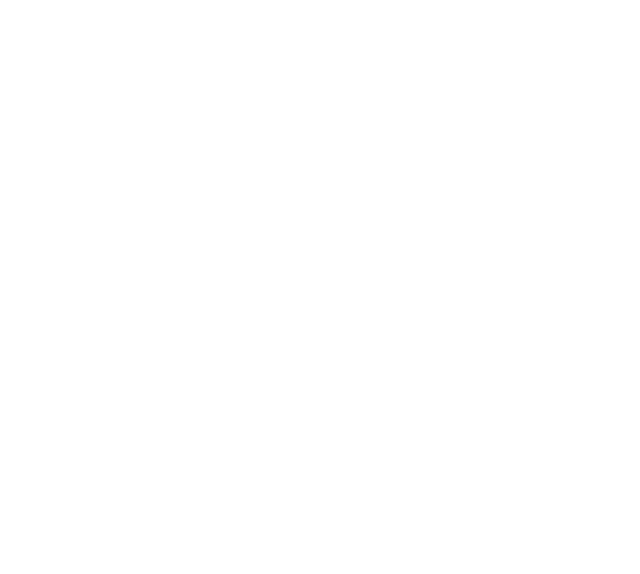
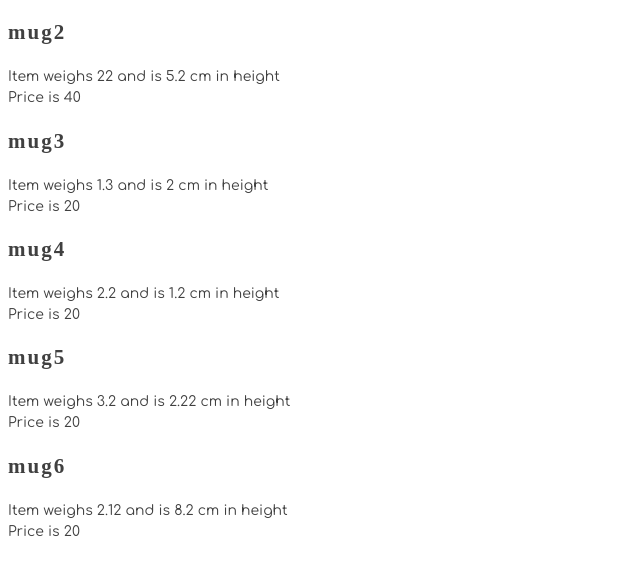
Before and after one commit to Matt-Martino/Hairy-Potter-Project, a website with bundled scripts: page src/index.html in a window 1280 px wide. Shown: the whole page, without its empty margins (0-640 px from the left). Built offline with nearby package versions, Linux system fonts and the light colour scheme; a web font is replaced by a local one.

Commit message:
Added a function that will list out all avaiable mugs and pots for sale, html string it up, and then display it on the website when pasted inbetween the atricle tags in the html document.

```diff
--- a/src/index.html
+++ b/src/index.html
@@ -9,5 +9,38 @@
 <body>
     <!--- CREATE YOUR ARTICLE (SEE INSTSRUCTIONS) BELOW THIS LINE --->
     <script src="./scripts/main.js" type="module"></script>
+    <article class="potteryList">
+        <section class="pottery" id="pottery--1">
+            <h2 class="pottery__shape">mug2</h2>
+            <div class="pottery__properties">
+              Item weighs 22 and is 5.2 cm in height
+            </div>
+            <div class="pottery__price">Price is 40</div>
+          </section><section class="pottery" id="pottery--1">
+            <h2 class="pottery__shape">mug3</h2>
+            <div class="pottery__properties">
+              Item weighs 1.3 and is 2 cm in height
+            </div>
+            <div class="pottery__price">Price is 20</div>
+          </section><section class="pottery" id="pottery--1">
+            <h2 class="pottery__shape">mug4</h2>
+            <div class="pottery__properties">
+              Item weighs 2.2 and is 1.2 cm in height
+            </div>
+            <div class="pottery__price">Price is 20</div>
+          </section><section class="pottery" id="pottery--1">
+            <h2 class="pottery__shape">mug5</h2>
+            <div class="pottery__properties">
+              Item weighs 3.2 and is 2.22 cm in height
+            </div>
+            <div class="pottery__price">Price is 20</div>
+          </section><section class="pottery" id="pottery--1">
+            <h2 class="pottery__shape">mug6</h2>
+            <div class="pottery__properties">
+              Item weighs 2.12 and is 8.2 cm in height
+            </div>
+            <div class="pottery__price">Price is 20</div>
+          </section>
+    </article>
 </body>
 </html>
--- a/src/scripts/PotteryCatalog.js
+++ b/src/scripts/PotteryCatalog.js
@@ -43,3 +43,4 @@
 export const usePottery = () => {
     return sellableGoods.slice()
 }
+console.log(sellableGoods)
--- /dev/null
+++ b/src/scripts/PotteryList.js
@@ -0,0 +1,43 @@
+/*
+Create Pottery HTML
+Create a scripts/PotteryList.js module.
+Define and export a PotteryList function.
+The PotteryList function must get the items to be sold from the PotteryCatalog.js module.
+The PotteryList function must convert each object in the array to an HTML representation string. Use the following template to generate the representations.
+<section class="pottery" id="pottery--1">
+  <h2 class="pottery__shape">Mug</h2>
+  <div class="pottery__properties">
+    Item weighs 3 grams and is 6 cm in height
+  </div>
+  <div class="pottery__price">Price is $20</div>
+</section>
+The PotteryList function must then return a single string that contains ALL of the pottery HTML representation.
+*/
+
+import { usePottery } from "./PotteryCatalog.js"
+
+/*
+1st.  define and export a function called PotteryList.
+2nd.  PotteryList must gather the items to be sold from the potteryCatalog.js madule.
+3rd.  Import the function that exports the pottery catalog.
+4th.  the pottery list function must convert each object in the array to an HTML representation string.
+5th.  use the template on the webpage and listed above.
+6th.  PotteryList must return a SINGLE STING of all the shit!
+
+*/
+
+export const PotteryList = () => {
+    const useableGoods = usePottery()
+    let htmlString = ``
+    for (const useableGood of useableGoods){
+        htmlString +=
+        `<section class="pottery" id="pottery--1">
+        <h2 class="pottery__shape">${useableGood.shape}</h2>
+        <div class="pottery__properties">
+          Item weighs ${useableGood.weight} and is ${useableGood.height} cm in height
+        </div>
+        <div class="pottery__price">Price is ${useableGood.price}</div>
+      </section>`
+    }
+    return htmlString
+}
--- a/src/scripts/main.js
+++ b/src/scripts/main.js
@@ -2,48 +2,45 @@
 import { makePottery } from "./PotteryWheel.js"
 import { firePottery } from "./Kiln.js"
 import { toSellOrNotToSell } from "./PotteryCatalog.js"
-import { usePottery } from "./PotteryCatalog.js"
+// import { usePottery } from "./PotteryCatalog.js"
+import { PotteryList } from "./PotteryList.js"
 
 // Make 5 pieces of pottery at the wheel
 let mug = makePottery("mug", 2, 5)
+// This ^ one is too hot!!! Hot stuff!
+let mug2 = makePottery("mug2", 22, 5.2)
+// This ^ is my Heavy ass mug
+let mug3 = makePottery("mug3", 1.3, 2)
+let mug4 = makePottery("mug4", 2.2, 1.2)
+let mug5 = makePottery("mug5", 3.2, 2.22)
+let mug6 = makePottery("mug6", 2.12, 8.2)
+
+// Fire each piece of pottery in the kiln
 let mugfired = firePottery(mug, 9000)
+let mugfired2 = firePottery(mug2, 2100)
+let mugfired3 = firePottery(mug3, 1100)
+let mugfired4 = firePottery(mug4, 1000)
+let mugfired5 = firePottery(mug5, 2000)
+let mugfired6 = firePottery(mug6, 900)
+
+// Determine which ones should be sold, and their price
 let mugsell = toSellOrNotToSell(mugfired)
-console.log(mugsell)
+let mugsell2 = toSellOrNotToSell(mugfired2)
+let mugsell3 = toSellOrNotToSell(mugfired3)
+let mugsell4 = toSellOrNotToSell(mugfired4)
+let mugsell5 = toSellOrNotToSell(mugfired5)
+let mugsell6 = toSellOrNotToSell(mugfired6)
 
-// This ^ one is too hot!!! Hot stuff!
-
-let mug2 = makePottery("mug2", 22, 5.2)
-let mugfired2 = firePottery(mug2, 2100)
-let mugsell2 = toSellOrNotToSell(mugfired2)
-console.log(mugsell2)
-
-let mug3 = makePottery("mug3", 1.3, 2)
-let mugfired3 = firePottery(mug3, 1100)
-let mugsell3 = toSellOrNotToSell(mugfired3)
-console.log(mugsell3)
-
-let mug4 = makePottery("mug4", 2.2, 1.2)
-let mugfired4 = firePottery(mug4, 1000)
-let mugsell4 = toSellOrNotToSell(mugfired4)
-console.log(mugsell4)
-
-let mug5 = makePottery("mug5", 3.2, 2.22)
-let mugfired5 = firePottery(mug5, 2000)
-let mugsell5 = toSellOrNotToSell(mugfired5)
-console.log(mugsell5)
-
-let mug6 = makePottery("mug6", 2.12, 8.2)
-let mugfired6 = firePottery(mug6, 900)
-let mugsell6 = toSellOrNotToSell(mugfired6)
-console.log(mugsell6)
-
-console.log(usePottery)
+//Cracked mud below
+console.log(mug)
 
 
-// Fire each piece of pottery in the kiln
-
-
-// Determine which ones should be sold, and their price
-
-
+// console.log(mugsell)
+// console.log(mugsell2)
+// console.log(mugsell3)
+// console.log(mugsell4)
+// console.log(mugsell5)
+// console.log(mugsell6)
 // Invoke the component function that renders the HTML list
+const thePotteryList = PotteryList()
+console.log(thePotteryList)
```
